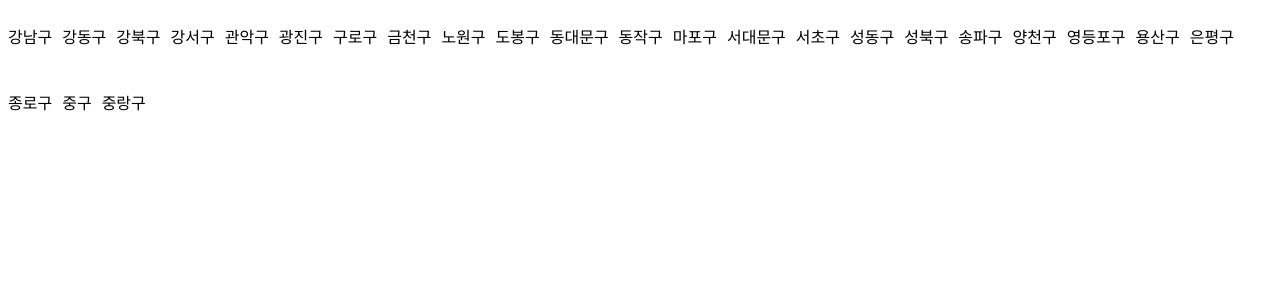
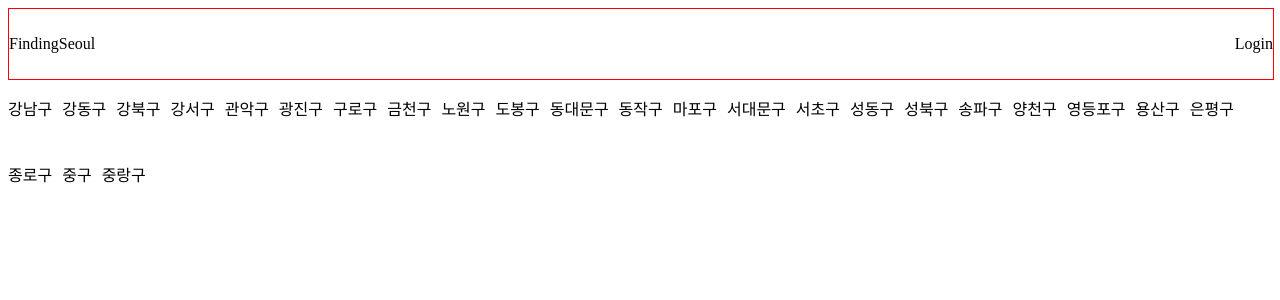
Before and after one commit to soheee-bae/FindingSeoul, a Next.js app: page /home in a window 1280 px wide. Shown: the top 300 px of the page. Built offline with nearby package versions, Linux system fonts and the light colour scheme.

Commit message:
added nabar template

```diff
--- a/src/app/home/layout.tsx
+++ b/src/app/home/layout.tsx
@@ -1,3 +1,5 @@
+import Navbar from "@/components/navbar/navbar";
+
 export default function HomeLayout({
   children, // will be a page or nested layout
 }: {
@@ -6,8 +8,7 @@ export default function HomeLayout({
   return (
     <section>
       {/* Include shared UI here e.g. a header or sidebar */}
-      <nav></nav>
-
+      <Navbar />
       {children}
     </section>
   );
--- a/src/app/home/page.tsx
+++ b/src/app/home/page.tsx
@@ -4,16 +4,12 @@ import { SEOUL_DISTRICTS } from "@/data/districts";
 import styles from "@/app/home/home.module.scss";
 import DistrictContext from "@/contexts/districtsContext";
 import { useContext } from "react";
-import { useRouter } from "next/router";
 
 export default function Home() {
   const { stations, district, setDistrict, subwayLines } =
     useContext(DistrictContext);
-  const router = useRouter();
 
-  const onStationClick = () => {
-    router.push("/");
-  };
+  const onStationClick = () => {};
 
   return (
     <div className={styles.root}>
--- /dev/null
+++ b/src/components/navbar/navbar.module.scss
@@ -0,0 +1,9 @@
+.root {
+  width: 100%;
+  height: 70px;
+
+  border: 1px solid red;
+  display: flex;
+  justify-content: space-between;
+  align-items: center;
+}
--- /dev/null
+++ b/src/components/navbar/navbar.tsx
@@ -0,0 +1,14 @@
+"use client";
+
+import styles from "@/components/navbar/navbar.module.scss";
+
+export default function Navbar() {
+  return (
+    <div className={styles.root}>
+      <p>FindingSeoul</p>
+      <div>
+        <p>Login</p>
+      </div>
+    </div>
+  );
+}
```
